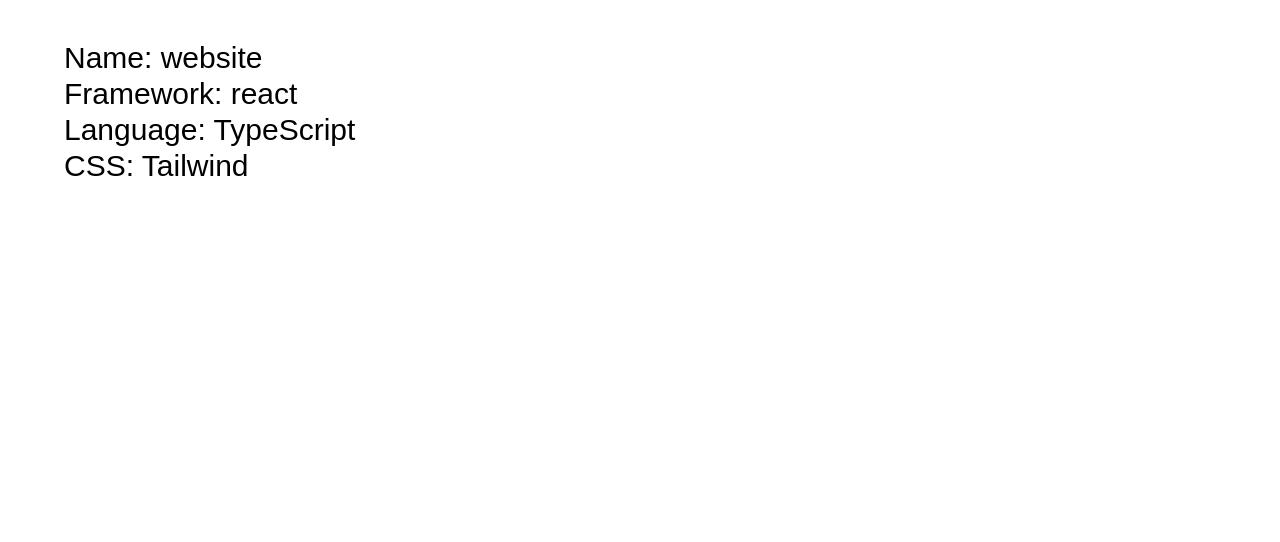
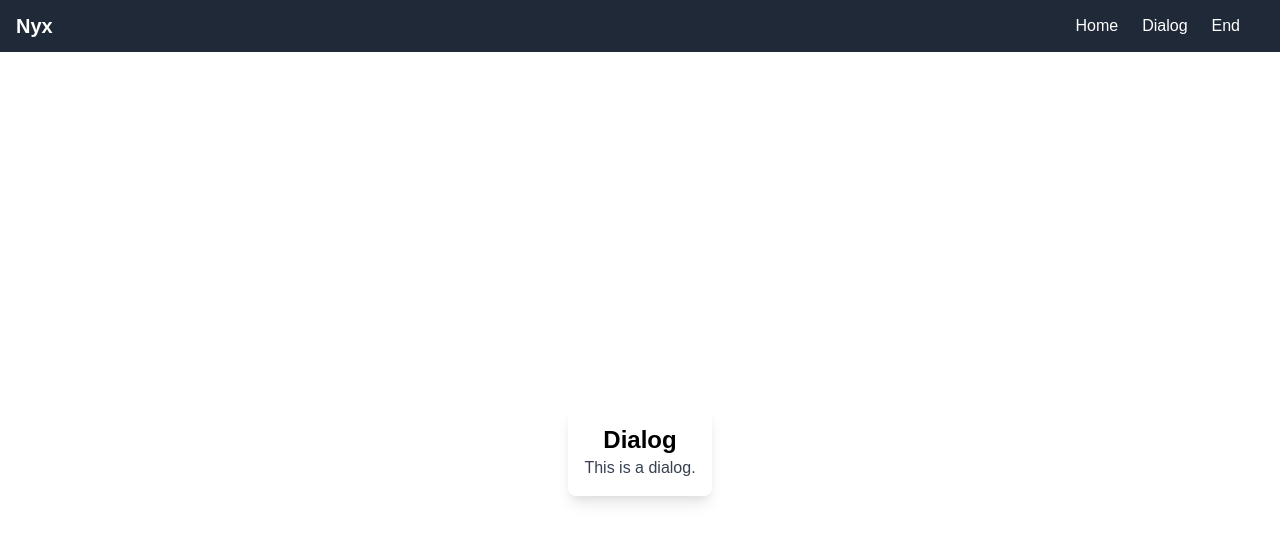
Before and after one commit to david-slatinek/nyx, a React app in the folder website/: page /dialog in a window 1280 px wide. Shown: the top 542 px of the page. Built offline with nearby package versions, Linux system fonts and the light colour scheme.

Commit message:
Add home page

```diff
--- a/website/package.json
+++ b/website/package.json
@@ -36,6 +36,7 @@
   },
   "dependencies": {
     "react": "^18.2.0",
-    "react-dom": "^18.2.0"
+    "react-dom": "^18.2.0",
+    "react-router-dom": "^6.11.1"
   }
 }
--- a/website/src/App.tsx
+++ b/website/src/App.tsx
@@ -2,14 +2,25 @@
 import {createRoot} from "react-dom/client";
 
 import "./index.scss";
+import Header from "./components/Header";
+import Dialog from "./components/Dialog";
+import {BrowserRouter as Router, Route, Routes} from "react-router-dom";
 
 const App = () => (
-    <div className="mt-10 text-3xl mx-auto max-w-6xl">
-        <div>Name: website</div>
-        <div>Framework: react</div>
-        <div>Language: TypeScript</div>
-        <div>CSS: Tailwind</div>
-    </div>
+    <>
+        <div>
+            <Header/>
+        </div>
+
+        <Router>
+            <div>
+                <Routes>
+                    <Route path="/"/>
+                    <Route path="/dialog" element={<Dialog/>}/>
+                </Routes>
+            </div>
+        </Router>
+    </>
 );
 
 const rootElement = document.getElementById("app")!;
--- /dev/null
+++ b/website/src/components/Dialog.tsx
@@ -0,0 +1,14 @@
+import React from 'react';
+
+const Dialog = () => {
+    return (
+        <div className="flex items-center justify-center h-screen">
+            <div className="bg-white rounded-lg shadow-lg p-4 max-w-xs max-h-full text-center">
+                <h1 className="text-2xl font-bold">Dialog</h1>
+                <p className="text-gray-700">This is a dialog.</p>
+            </div>
+        </div>
+    );
+}
+
+export default Dialog;
--- /dev/null
+++ b/website/src/components/Header.tsx
@@ -0,0 +1,24 @@
+import React from 'react';
+
+const Header = () => {
+    return (
+        <header className="flex items-center justify-between px-4 py-3 bg-gray-800">
+            <h1 className="text-white font-bold text-xl">Nyx</h1>
+            <nav>
+                <ul className="flex">
+                    <li className="mr-6">
+                        <a className="text-white hover:text-gray-300" href="/">Home</a>
+                    </li>
+                    <li className="mr-6">
+                        <a className="text-white hover:text-gray-300" href="/dialog">Dialog</a>
+                    </li>
+                    <li className="mr-6">
+                        <a className="text-white hover:text-gray-300" href="#">End</a>
+                    </li>
+                </ul>
+            </nav>
+        </header>
+    );
+};
+
+export default Header;
```
Also changed, not shown: 1 other file (tests, documents, lock files or other folders).
